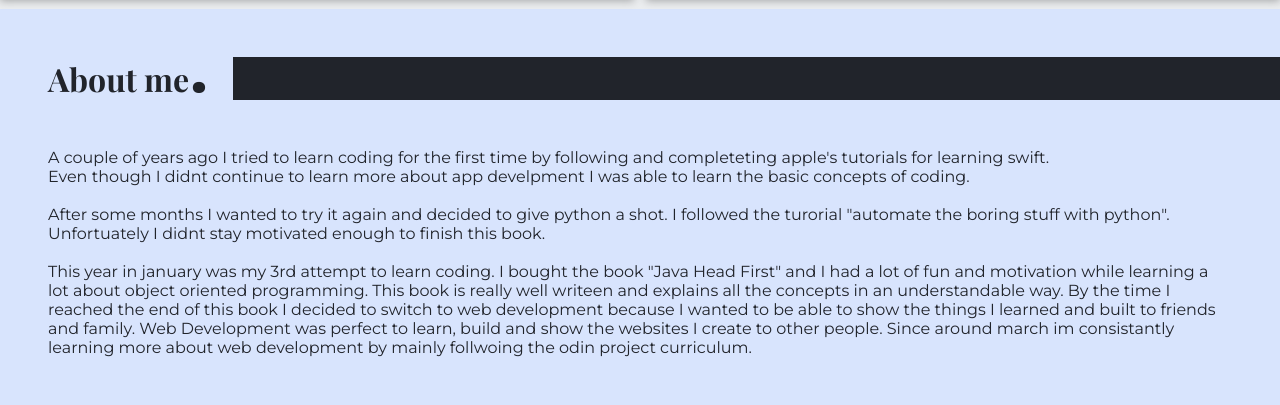
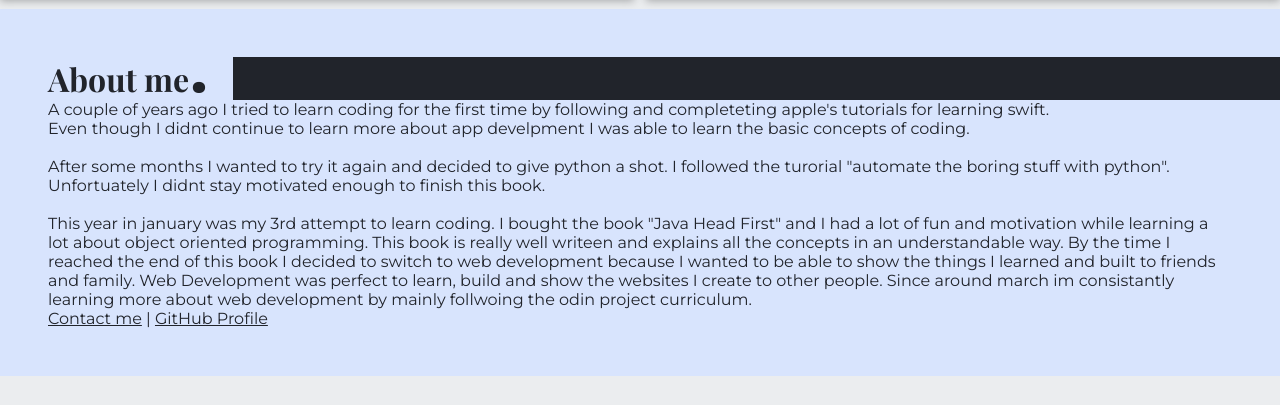
Before and after one commit to novibonjovi/novaknikolic-dev, a plain HTML site: page index.html in a window 1280 px wide. Shown: the part 3422-3827 px from the top of the page. After the commit the page ends 3798 px from the top, so only its background shows below. Drawn offline with nearby package versions, Linux system fonts and the light colour scheme.

Commit message:
Added Contact at the bottom

```diff
--- a/index.html
+++ b/index.html
@@ -294,7 +294,7 @@
         <p class="dot">.</p>
         <span class="square"></span>
       </div>
-      <p>
+      <p class="aboutMe">
         A couple of years ago I tried to learn coding for the first time by
         following and completeting apple's tutorials for learning swift.<br />
         Even though I didnt continue to learn more about app develpment I was
@@ -313,7 +313,17 @@
         consistantly learning more about web development by mainly follwoing the
         odin project curriculum.
       </p>
+      <div class="contactInfo">
+        <a
+          class="contact"
+          href="mailto:novak.nikolic92@gmail.com?subject=novaknikolic.dev"
+          >Contact me</a
+        >
+        |
+        <a class="githubProfile" href="https://github.com/novibonjovi"
+          >GitHub Profile</a
+        >
+      </div>
     </footer>
-    <script src="js/main.js"></script>
   </body>
 </html>
```
